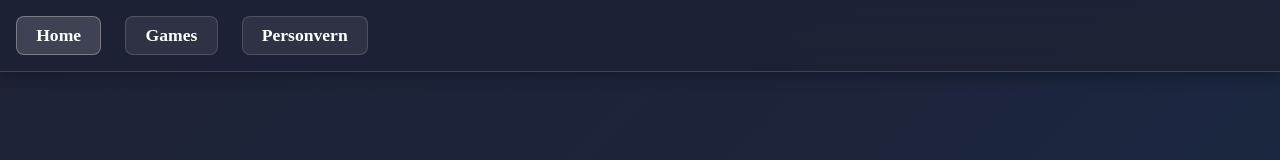
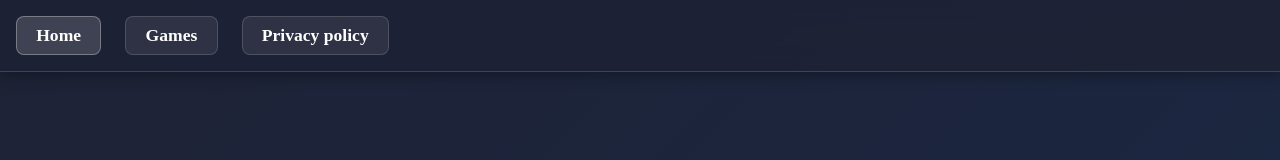
Before and after one commit to MagnusHSundby/GameLib, a Vue app in the folder frontend/: page / in a window 1280 px wide. Shown: the top 160 px of the page. Built offline with nearby package versions, Linux system fonts and the light colour scheme.

Commit message:
fix: change to english for semmatic purposes

```diff
--- a/frontend/src/components/NavBar.vue
+++ b/frontend/src/components/NavBar.vue
@@ -27,7 +27,7 @@ const linkRefs = ref<any[]>([]);
 const links = [
   { name: "Home", path: "/" },
   { name: "Games", path: "/games" },
-  { name: "Personvern", path: "/personvern" },
+  { name: "Privacy policy", path: "/privacypolicy" },
 ];
 
 onMounted(() => {
--- a/frontend/src/router/index.ts
+++ b/frontend/src/router/index.ts
@@ -14,8 +14,8 @@ const router = createRouter({
       component: () => import("../views/gamesView.vue"),
     },
     {
-      path: "/personvern",
-      name: "personvern",
+      path: "/privacypolicy",
+      name: "privacy policy",
       component: () => import("../views/personvernView.vue"),
     },
   ],
```
